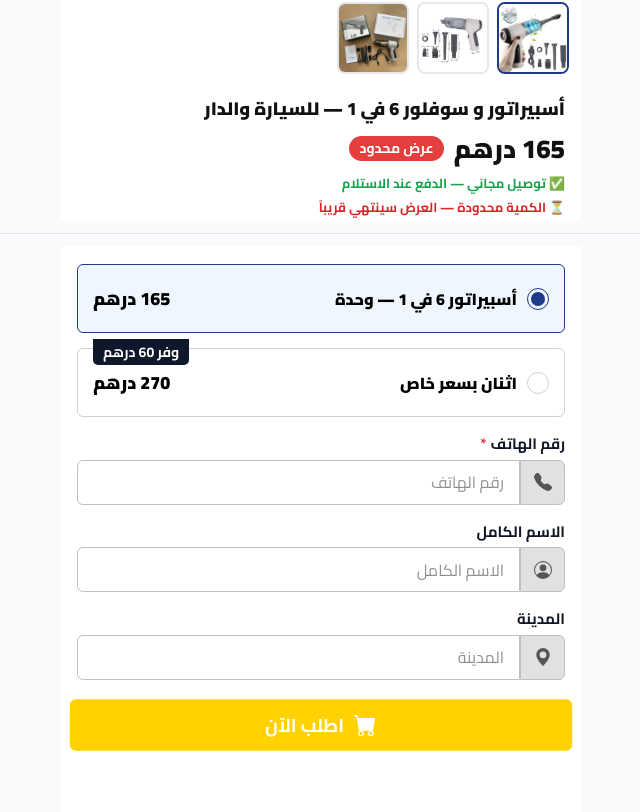
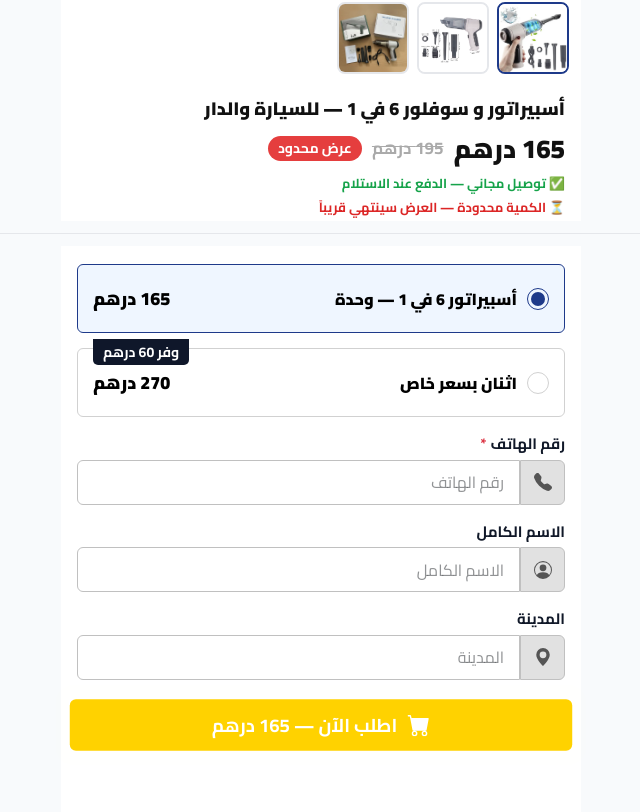
Before and after one commit to ftqsofts/car-accessories-1, a Next.js app: page /pages/vc-cl in a window 1280 px wide. Shown: the part 388-1200 px from the top of the page, without its empty margins (319-959 px from the left). Built offline with nearby package versions, Linux system fonts and the light colour scheme.

Commit message:
change vc-cl layout

```diff
--- a/app/pages/vc-cl/page.tsx
+++ b/app/pages/vc-cl/page.tsx
@@ -7,6 +7,8 @@ import { useEffect, useRef, useState } from "react"
 const PRODUCT_SKU = "176TSC"
 const PRICE_1 = 165
 const PRICE_2 = 270
+const OLD_PRICE_1 = 195
+const OLD_PRICE_2 = 390
 const SAVING = PRICE_1 * 2 - PRICE_2
 
 
@@ -146,7 +148,8 @@ export default function VcClPage() {
       <div style={{ backgroundColor: "#fff", padding: "12px 16px 4px", maxWidth: 520, margin: "0 auto" }}>
         <h1 style={{ fontSize: 18, fontWeight: 900, color: "#111", margin: "0 0 8px", lineHeight: 1.4 }}>أسبيراتور و سوفلور 6 في 1 — للسيارة والدار</h1>
         <div style={{ display: "flex", alignItems: "center", gap: 10, marginBottom: 6 }}>
-          <span style={{ fontSize: 26, fontWeight: 900, color: "#111" }}>{PRICE_1} درهم</span>
+          <span style={{ fontSize: 26, fontWeight: 900, color: "#111" }}>{price} درهم</span>
+          <span style={{ fontSize: 17, fontWeight: 700, color: "#aaa", textDecoration: "line-through" }}>{qty === 2 ? OLD_PRICE_2 : OLD_PRICE_1} درهم</span>
           <span style={{ fontSize: 14, fontWeight: 700, color: "#fff", background: "#e53e3e", borderRadius: 20, padding: "2px 10px" }}>عرض محدود</span>
         </div>
         <p style={{ fontSize: 13, fontWeight: 700, color: "#16a34a", margin: "0 0 4px" }}>✅ توصيل مجاني — الدفع عند الاستلام</p>
@@ -252,7 +255,7 @@ export default function VcClPage() {
                     </svg>
                     جاري إرسال طلبيتك...
                   </span>
-                ) : <><svg xmlns="http://www.w3.org/2000/svg" width="22" height="22" fill="#fff" viewBox="0 0 16 16" style={{ marginLeft: 10 }}><path d="M0 1.5A.5.5 0 0 1 .5 1H2a.5.5 0 0 1 .485.379L2.89 3H14.5a.5.5 0 0 1 .491.592l-1.5 8A.5.5 0 0 1 13 12H4a.5.5 0 0 1-.491-.408L2.01 3.607 1.61 2H.5a.5.5 0 0 1-.5-.5zM5 12a2 2 0 1 0 0 4 2 2 0 0 0 0-4zm7 0a2 2 0 1 0 0 4 2 2 0 0 0 0-4zm-7 1a1 1 0 1 1 0 2 1 1 0 0 1 0-2zm7 0a1 1 0 1 1 0 2 1 1 0 0 1 0-2z"/></svg><span style={{ color: "#fff" }}>اطلب الآن</span></>}
+                ) : <><svg xmlns="http://www.w3.org/2000/svg" width="22" height="22" fill="#fff" viewBox="0 0 16 16" style={{ marginLeft: 10 }}><path d="M0 1.5A.5.5 0 0 1 .5 1H2a.5.5 0 0 1 .485.379L2.89 3H14.5a.5.5 0 0 1 .491.592l-1.5 8A.5.5 0 0 1 13 12H4a.5.5 0 0 1-.491-.408L2.01 3.607 1.61 2H.5a.5.5 0 0 1-.5-.5zM5 12a2 2 0 1 0 0 4 2 2 0 0 0 0-4zm7 0a2 2 0 1 0 0 4 2 2 0 0 0 0-4zm-7 1a1 1 0 1 1 0 2 1 1 0 0 1 0-2zm7 0a1 1 0 1 1 0 2 1 1 0 0 1 0-2z"/></svg><span style={{ color: "#fff" }}>اطلب الآن — {price} درهم</span></>}
               </button>
             </form>
           </div>
@@ -294,6 +297,20 @@ export default function VcClPage() {
         <svg viewBox="0 0 1440 80" preserveAspectRatio="none" style={{ display: "block", width: "100%", height: 60 }}>
           <path d="M0,0 C360,80 1080,80 1440,0 L1440,80 L0,80 Z" fill="#fff" />
         </svg>
+      </div>
+
+      {/* ══ CTA BUTTON ══ */}
+      <div style={{ backgroundColor: "#fff", padding: "16px 20px 8px", maxWidth: 520, margin: "0 auto" }}>
+        <button
+          type="button"
+          onClick={() => formRef.current?.scrollIntoView({ behavior: "smooth", block: "start" })}
+          className="btn-pulse w-full"
+          style={{ background: "#ffd200", borderRadius: 14, padding: "18px 24px", fontWeight: 900, fontSize: 18, color: "#000", border: "none", cursor: "pointer", display: "flex", alignItems: "center", justifyContent: "center", gap: 10 }}
+        >
+          <svg xmlns="http://www.w3.org/2000/svg" width="22" height="22" fill="currentColor" viewBox="0 0 16 16"><path d="M0 1.5A.5.5 0 0 1 .5 1H2a.5.5 0 0 1 .485.379L2.89 3H14.5a.5.5 0 0 1 .491.592l-1.5 8A.5.5 0 0 1 13 12H4a.5.5 0 0 1-.491-.408L2.01 3.607 1.61 2H.5a.5.5 0 0 1-.5-.5zM5 12a2 2 0 1 0 0 4 2 2 0 0 0 0-4zm7 0a2 2 0 1 0 0 4 2 2 0 0 0 0-4zm-7 1a1 1 0 1 1 0 2 1 1 0 0 1 0-2zm7 0a1 1 0 1 1 0 2 1 1 0 0 1 0-2z"/></svg>
+          اطلب الآن — توصيل مجاني
+        </button>
+        <p style={{ textAlign: "center", fontSize: 12, color: "#888", marginTop: 8, fontWeight: 600 }}>الدفع عند الاستلام ✅</p>
       </div>
 
       {/* ══ ORDER FORM 2 ══ */}
```
Also changed, not shown: public/products/352370588.webp (deleted).
